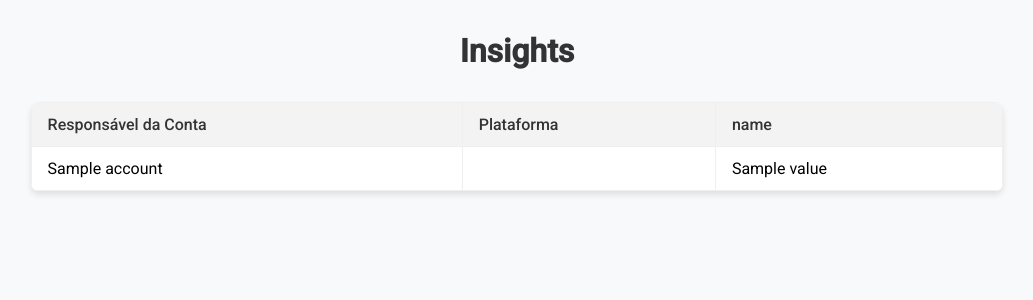
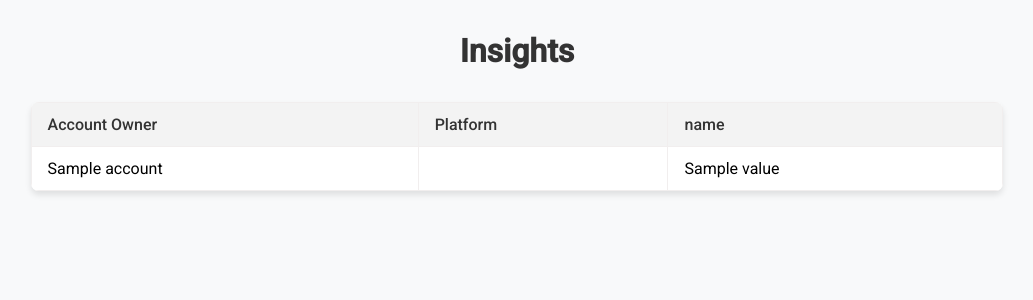
Before and after one commit to Veronica-Alfr/ads_reports, a Flask app: template backend/app/templates/table_insights.html in a window 1280 px wide. Shown: the top 300 px of the page, without its empty margins (123-1156 px from the left). Run offline with Flask 3, Linux system fonts and the light colour scheme; the template is opened without the code that fills it: most values are stand-ins (such as "Sample title", 1, 10 or a date in 2020).

Commit message:
changed language text

```diff
--- a/backend/app/templates/base.html
+++ b/backend/app/templates/base.html
@@ -4,7 +4,7 @@
     <meta charset="UTF-8">
     <meta name="viewport" content="width=device-width, initial-scale=1.0">
     <link rel="shortcut icon" href="#" />
-    <title>{% block title %}Relatórios{% endblock %}</title>
+    <title>{% block title %}Reports{% endblock %}</title>
     <link rel="stylesheet" href="{{ url_for('static', filename='style.css') }}">
     {% block extra_css %}{% endblock %}
 </head>
--- a/backend/app/templates/table_insights.html
+++ b/backend/app/templates/table_insights.html
@@ -1,6 +1,6 @@
 {% extends "base.html" %}
 
-{% block title %}Relatórios da Plataforma{% endblock %}
+{% block title %}Platform Reports{% endblock %}
 
 {% block content %}
     <h1>{{ data[0].platform }} Insights</h1>
@@ -8,8 +8,8 @@
     <table class="data-table">
         <thead>
             <tr>
-                <th>Responsável da Conta</th>
-                <th>Plataforma</th>
+                <th>Account Owner</th>
+                <th>Platform</th>
                 {% for key in data[0].insights[0].keys() %}
                     <th>{{ key }}</th>
                 {% endfor %}
--- a/backend/requirements.txt
+++ b/backend/requirements.txt
@@ -1,4 +1,3 @@
 Flask==3.1.0
 python-dotenv==1.0.1
 requests==2.32.3
-aiohttp==3.11.12
```
